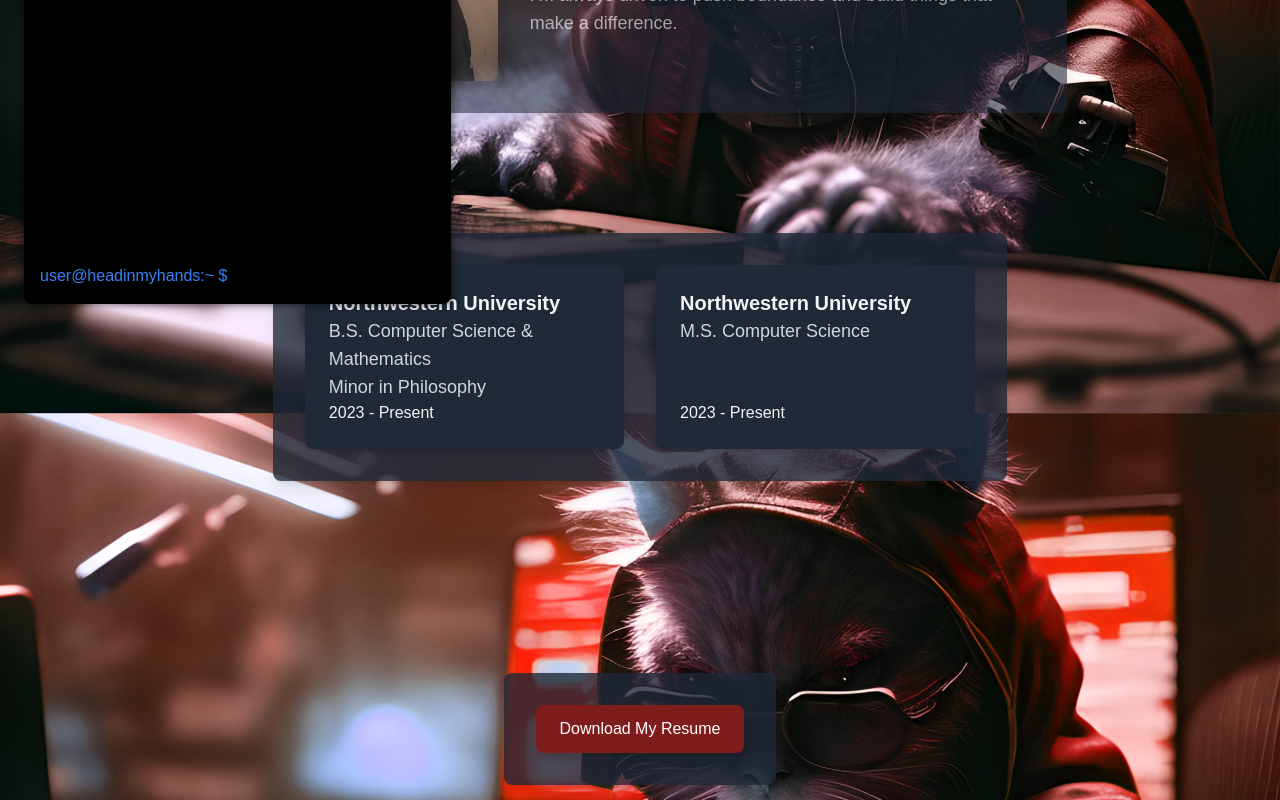
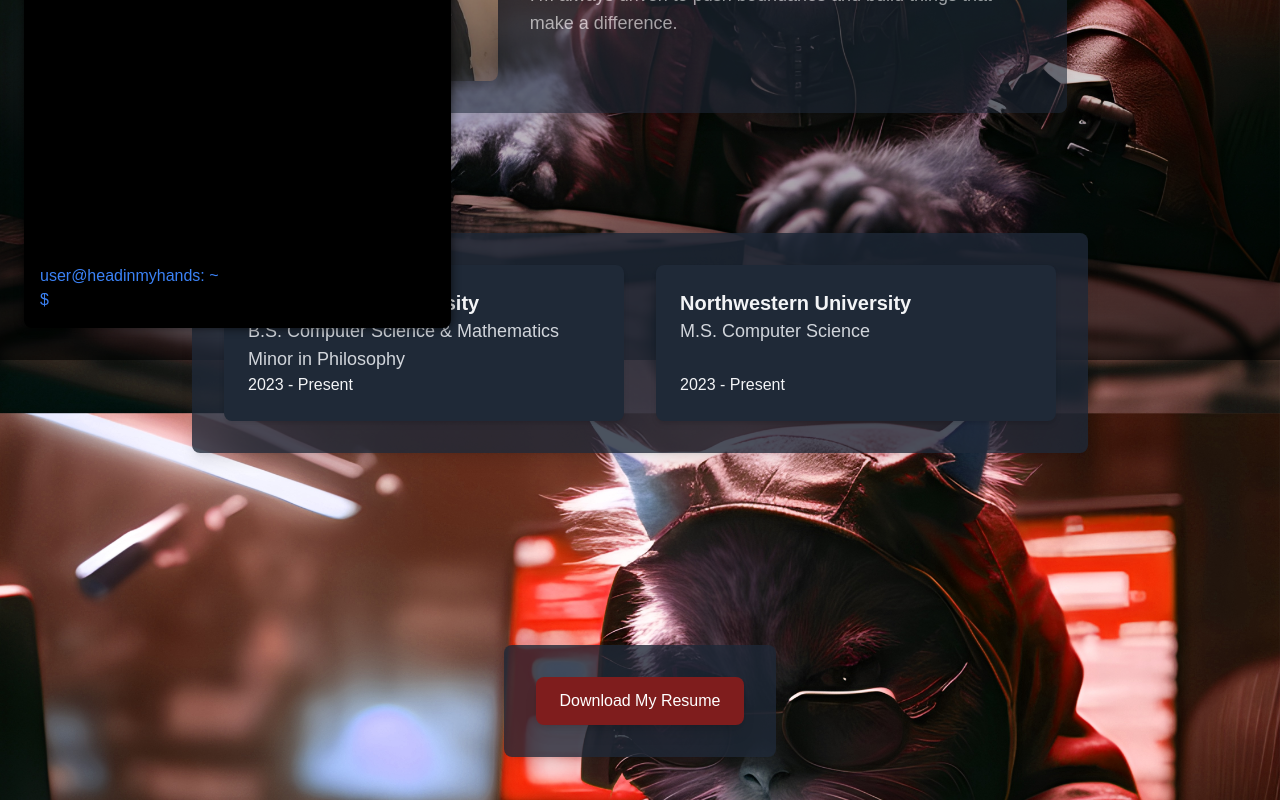
Before and after one commit to rliu2400/rliu.xyz, a Next.js app: page / in a window 1280 px wide. Shown: the part 440-1240 px from the top of the page. Built offline with nearby package versions, Linux system fonts and the light colour scheme; a web font is replaced by a local one.

Commit message:
increased visibility

```diff
--- a/src/app/page.tsx
+++ b/src/app/page.tsx
@@ -12,6 +12,10 @@ export default function Home() {
             className="min-h-screen flex flex-col items-center bg-fixed bg-cover bg-center text-gray-800 dark:text-gray-100 font-fira-code"
             style={{ backgroundImage: 'url("/images/hacker_cat_red.jpg")' }} // Apply background image
         >
+            {/* Vignette */}
+            <div className="fixed inset-0 z-0 pointer-events-none bg-gradient-to-b from-black via-transparent to-black opacity-60"></div>
+
+            <div className="relative z-10 justify-center items-center">
                 {/* Header */}
                 <Header />
 
@@ -32,5 +36,6 @@ export default function Home() {
                 {/* Footer Section */}
                 <Footer />
             </div>
+        </div>
     );
 }
--- a/src/components/Education.tsx
+++ b/src/components/Education.tsx
@@ -2,17 +2,16 @@
 import { useScrollOpacity } from "@/hooks/useScrollOpacity";
 
 export default function Education() {
-
     const { sectionRef, opacity } = useScrollOpacity();
 
     return (
         <section
             ref={sectionRef}
-            className="max-w-4xl flex items-center justify-center py-24"
-            style={{ opacity }} // Added smooth transition here
+            className="max-w-4xl mx-auto flex items-center justify-center py-24"
+            style={{ opacity }} // Smooth transition here
         >
             <div className="w-full h-full bg-white dark:bg-gray-800 p-8 bg-opacity-80 dark:bg-opacity-80 rounded-lg shadow-lg transition-colors duration-500 fade-in-move-up ease-in-out">
-                { /* <h2 className="text-4xl font-semibold text-center mb-8">Education</h2> */ }
+                {/* Education Cards */}
                 <div className="flex flex-col md:flex-row justify-center items-stretch gap-8 dark:text-gray-200">
                     {/* Education Card 1 */}
                     <div className="bg-gray-100 dark:bg-gray-800 p-6 rounded-lg shadow-md max-w-md flex-grow flex flex-col transition-colors duration-500 ease-in-out w-full md:w-1/3">
--- a/src/components/Terminal.tsx
+++ b/src/components/Terminal.tsx
@@ -64,7 +64,7 @@ export default function Terminal() {
     };
 
     const getPrompt = () => {
-        return `user@headinmyhands:${currentDir} $`; // Customizable prompt with username, directory, and symbol
+        return `user@headinmyhands: ${currentDir} $`; // Customizable prompt with username, directory, and symbol
     };
 
     // Scroll the terminal history div to the bottom whenever the history changes
@@ -86,7 +86,7 @@ export default function Terminal() {
                     ))}
                 </div>
                 <form onSubmit={onSubmit} className="flex w-full">
-                    <span className="text-blue-500">{getPrompt()}</span> {/* The prompt displayed before the input */}
+                    <span className="text-blue-500">{getPrompt()}&nbsp;</span> {/* The prompt displayed before the input */}
                     <input
                         type="text"
                         className="bg-transparent outline-none text-white"
```
Lines whose indentation alone changed are shown as unchanged.
